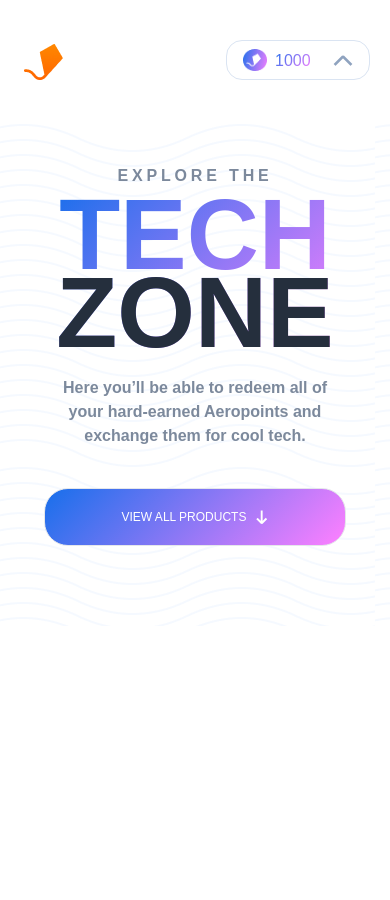
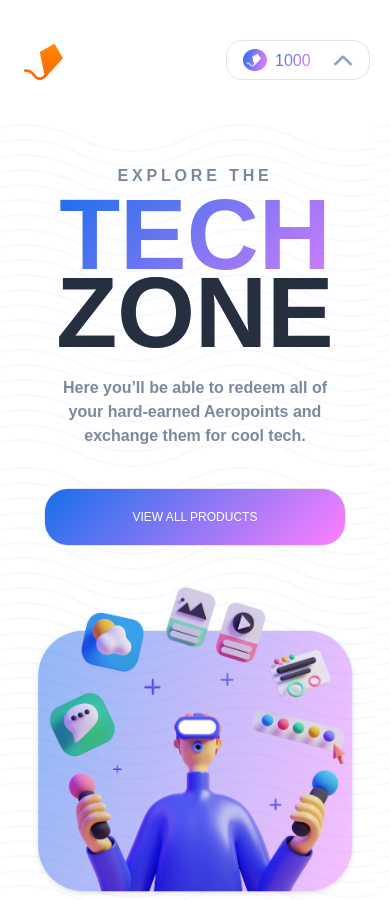
Before and after one commit to Kashif-Saleem-Ghuman/catalog-loyalty-program, a Next.js app: page / in a window 390 px wide. Before the commit the page ends 844 px from the top, so only its background shows below. Built offline with nearby package versions, Linux system fonts and the light colour scheme.

Commit message:
Refac: Fixes styling

```diff
--- a/app/page.js
+++ b/app/page.js
@@ -1,57 +1,36 @@
-import "./globals.css"
-import Image from "next/image"
-import illustration from "@/public/assets/images/hero-desktop.png"
-
+import "./globals.css";
+import Image from "next/image";
+import illustration from "@/public/assets/images/Illustration.png";
 
 export default function Home() {
   return (
-    <main className="background pb-20">
-
-      <section className="xl:flex xl:relative xl:mx-56" style={{ overflow: "visible" }}>
-
-
-        <div className="pt-10 mx-5 px-6 m  d:mx-auto md:w-5/12 xl:flex xl:flex-col  xl:w-6/12 xl:ps-0 xl:pe-0 xl:mx-0 xl:justify-items-end">
-          <h2 className="text-center text-Neutral-600 text-base font-semibold tracking-24% xl:text-start xl:text-1-vw">EXPLORE THE</h2>
-          <h1 className="mt-2 multicolortext text-center text-mob-25 font-black leading-mob md:text-tab-9 md:leading-tab xl:text-start xl:text-10xl xl:leading-desktop">TECH <span className="text-Neutral-900">ZONE</span></h1>
-          <p className="text-center text-Neutral-600 text-base mt-6 font-semibold xl:text-start xl:text-1-vw">Here you’ll be able to redeem all of your hard-earned Aeropoints and exchange them for cool tech.</p>
+    <main className="background xl:mt-20 ">
+      <section className="xl:pb-24 xl:flex xl:ms-12vw xl:me-7.5vw ">
+        <div className=" pt-10 xl:pt-8 mx-5 px-6 md:mx-auto md:w-5/12 xl:flex xl:flex-col xl:max-w-[30vw] xl:ps-0 xl:pe-0 xl:mx-0 xl:justify-items-end">
+          <h2 className="text-center text-Neutral-600 text-base font-semibold tracking-24% xl:text-start xl:text-1-vw">
+            EXPLORE THE
+          </h2>
+          <h1 className="mt-2 multicolortext text-center text-mob-25 font-black leading-mob md:text-tab-9 md:leading-tab xl:text-start xl:text-10xl xl:leading-desktop">
+            TECH <span className="text-Neutral-900">ZONE</span>
+          </h1>
+          <p className="text-center text-Neutral-600 text-base mt-6 font-semibold xl:text-start xl:text-1-vw">
+            Here you’ll be able to redeem all of your hard-earned Aeropoints and
+            exchange them for cool tech.
+          </p>
           <article className="flex gap-x-2.5 justify-baseline justify-center mt-10 py-5 background-button text-xs w-full border rounded-3xl text-white md:text-base md:px-10 xl:max-w-fit">
-            <button>
-              VIEW ALL PRODUCTS
-            </button>
-            <div className="my-auto">
-              <Image
-                src={"/assets/images/down.png"}
-                alt="down-arrow"
-                width={12}
-                height={12}
-
-              />
-            </div>
-
+            <button>VIEW ALL PRODUCTS</button>
           </article>
         </div>
-
-
-        <div className="hidden xl:flex background-color xl:flex-1 xl:mt-10  rounded-[80px] xl:relative z-0"
-          style={{ overflow: "visible" }}
-        >
-          < Image
+        <div className="xl:flex xl:flex-1 xl:relative xl:pt-4 ">
+          <Image
             src={illustration}
             alt="hero"
-            layout="fill"
-            style={{ overflow: "visible", maxWidth: "110%", minWidth: "110%" }}
-            className="xl:absolute xl:z-10 xl:bottom-0 xl:left-[-15%]"
-
-
+            className=" xl:w-[100%] xl:max-w-[750px] xl:absolute xl:bottom-0 xl:right-0"
+            width={null}
+            height={null}
           />
         </div>
-
-
       </section>
-
-
-
-
-    </main >
-  )
+    </main>
+  );
 }
```
